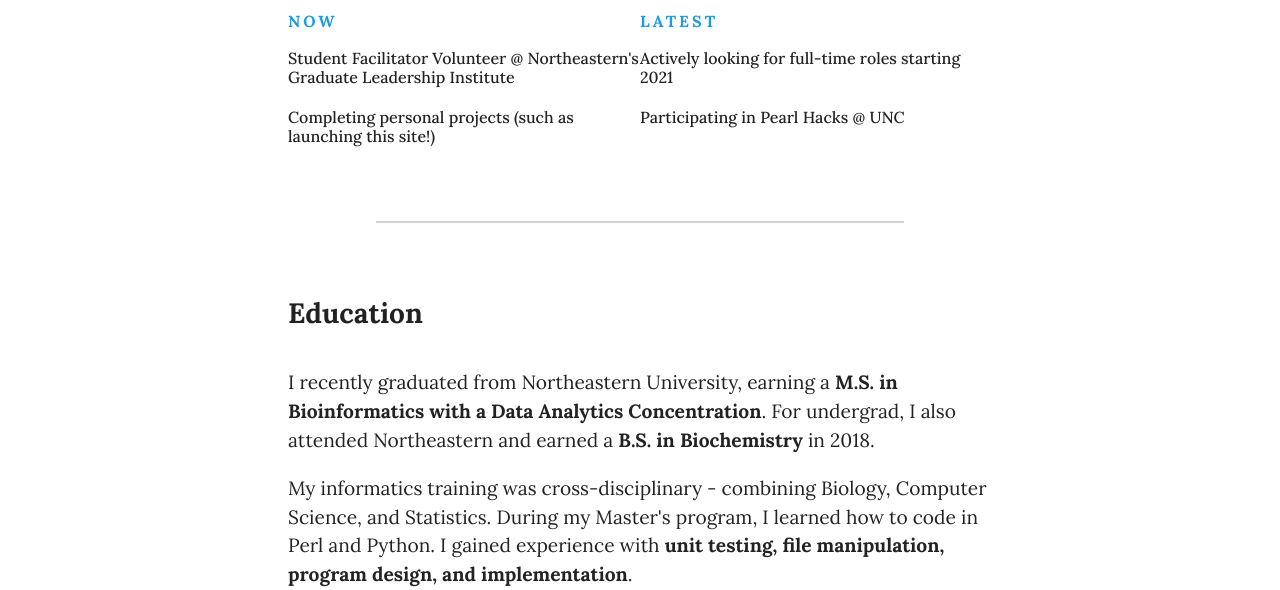
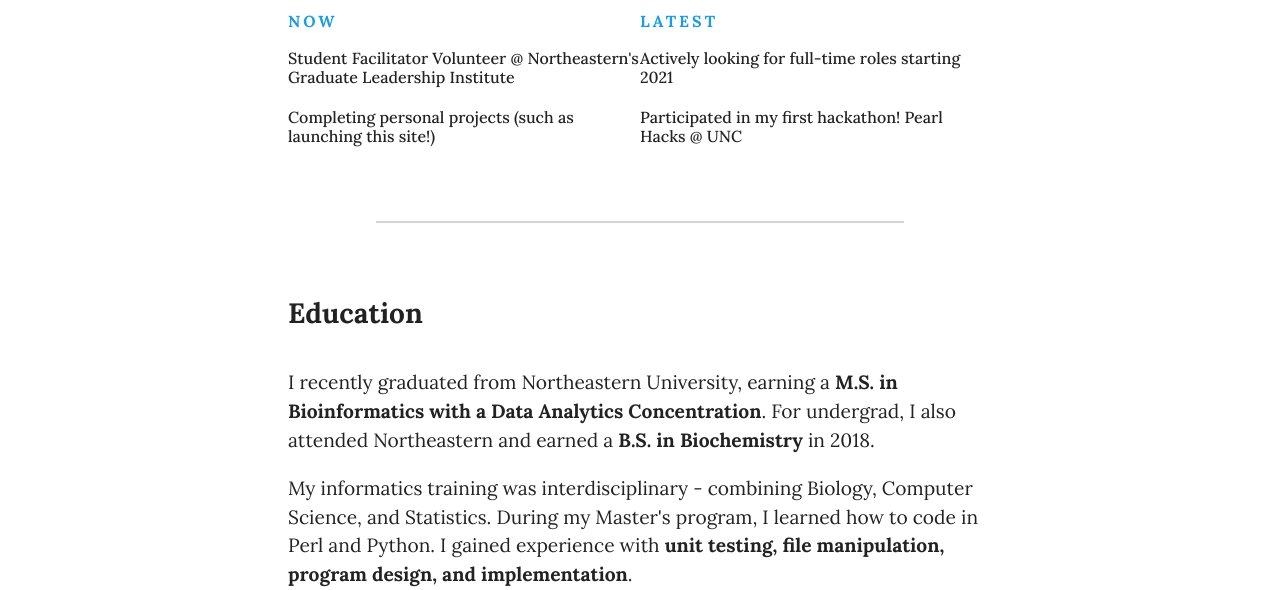
Before and after one commit to dana-rocha/dana-rocha.github.io, a Jekyll site: the page built from index.html, in a window 1280 px wide. Shown: the part 821-1411 px from the top of the page. Built offline with Jekyll 4.4.1, drawn with Linux system fonts in a browser that asks for light colours; nearby versions of some CDN libraries.

Commit message:
update homepage

```diff
--- a/index.html
+++ b/index.html
@@ -30,7 +30,7 @@
   <div class="column col-lg-6">
   <h6 class="update-section"><strong> LATEST </strong></h6>
    <h6 class="updates"> Actively looking for full-time roles starting 2021</h6>
-   <h6 class="updates"> Participating in Pearl Hacks @ UNC </h6>
+   <h6 class="updates"> Participated in my first hackathon! Pearl Hacks @ UNC </h6>
   </div>
 </div>
 
@@ -43,7 +43,7 @@
   <p>I recently graduated from Northeastern University,
     earning a <strong>M.S. in Bioinformatics with a Data Analytics Concentration</strong>.
     For undergrad, I also attended Northeastern and earned a <strong>B.S. in Biochemistry </strong>in 2018. </p>
-  <p>My informatics training was cross-disciplinary - combining Biology,
+  <p>My informatics training was interdisciplinary - combining Biology,
     Computer Science, and Statistics. During my Master's program, I learned
     how to code in Perl and Python.
     I gained experience with <strong>unit testing, file manipulation, program design,
```
